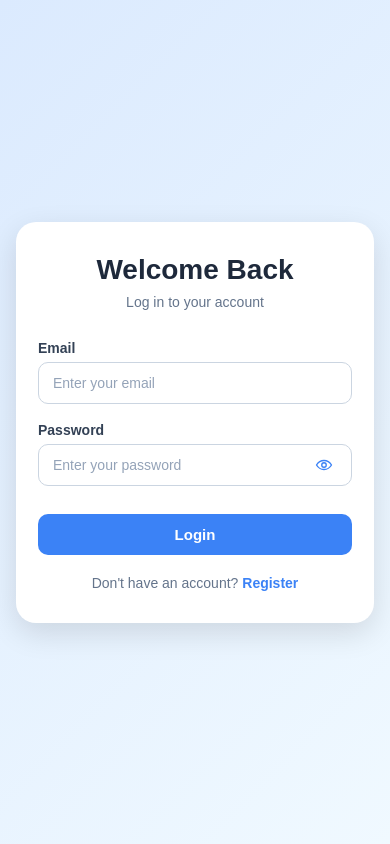
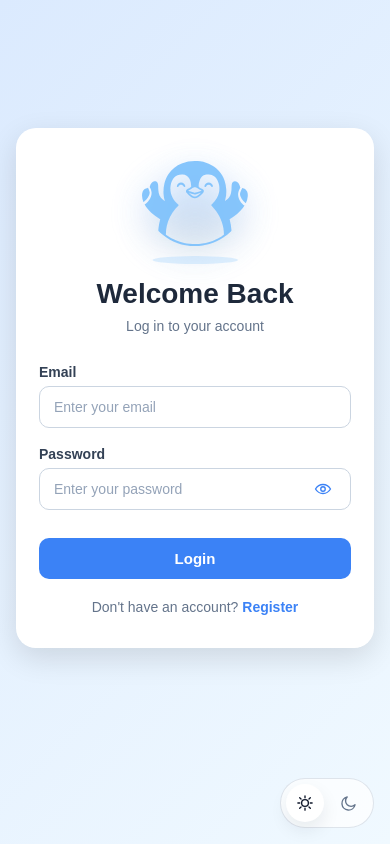
Before and after one commit to od-itec/Frontend, a React app: page /login in a window 390 px wide. Built offline with nearby package versions, Linux system fonts and the light colour scheme; the HTML template or start-up script is replaced by a standard one.

Commit message:
Pingu login page dark/knight

```diff
--- a/src/pages/LoginPage.css
+++ b/src/pages/LoginPage.css
@@ -14,6 +14,7 @@
   --login-bg-end: #f0f9ff;
   --login-card-bg: #ffffff;
   --login-card-shadow: rgba(0, 0, 0, 0.12);
+  --login-card-border: rgba(255, 255, 255, 0.7);
   --login-title-color: #1e293b;
   --login-subtitle-color: #64748b;
   --login-label-color: #334155;
@@ -28,10 +29,29 @@
   --login-button-hover: #2563eb;
   --login-footer-color: #64748b;
   --login-link-color: #3b82f6;
+  --login-toggle-bg: rgba(255, 255, 255, 0.72);
+  --login-toggle-border: rgba(148, 163, 184, 0.28);
+  --login-toggle-text: #64748b;
+  --login-toggle-active-bg: #ffffff;
+  --login-toggle-active-text: #0f172a;
+  --login-toggle-shadow: rgba(15, 23, 42, 0.08);
+  --login-mascot-glow-top: rgba(191, 219, 254, 0.52);
+  --login-mascot-glow-bottom: rgba(179, 191, 199, 0.45);
+  --login-mascot-filter:
+    brightness(0)
+    saturate(100%)
+    invert(74%)
+    sepia(28%)
+    saturate(1287%)
+    hue-rotate(179deg)
+    brightness(101%)
+    contrast(98%)
+    drop-shadow(0 10px 20px rgba(96, 165, 250, 0.22));
 
   width: 100%;
   min-height: 100svh;
   padding: 24px;
+  position: relative;
   display: flex;
   justify-content: center;
   align-items: center;
@@ -64,24 +84,43 @@
 }
 
 .login-page.theme-graphite {
-  --login-bg-start: #111827;
-  --login-bg-end: #1f2937;
-  --login-card-bg: #0f172a;
-  --login-card-shadow: rgba(15, 23, 42, 0.45);
-  --login-title-color: #f8fafc;
-  --login-subtitle-color: #94a3b8;
+  --login-bg-start: #07111f;
+  --login-bg-end: #172554;
+  --login-card-bg: rgba(10, 19, 39, 0.82);
+  --login-card-shadow: rgba(2, 8, 23, 0.5);
+  --login-card-border: rgba(125, 211, 252, 0.14);
+  --login-title-color: #eff6ff;
+  --login-subtitle-color: #93c5fd;
   --login-label-color: #cbd5e1;
-  --login-input-bg: #111827;
-  --login-input-border: #334155;
-  --login-input-text: #f8fafc;
+  --login-input-bg: rgba(15, 23, 42, 0.88);
+  --login-input-border: rgba(96, 165, 250, 0.22);
+  --login-input-text: #eff6ff;
   --login-input-placeholder: #64748b;
-  --login-input-focus-border: #38bdf8;
-  --login-input-focus-ring: rgba(56, 189, 248, 0.2);
-  --login-button-bg: #38bdf8;
-  --login-button-text: #082f49;
-  --login-button-hover: #0ea5e9;
-  --login-footer-color: #94a3b8;
-  --login-link-color: #7dd3fc;
+  --login-input-focus-border: #7dd3fc;
+  --login-input-focus-ring: rgba(56, 189, 248, 0.18);
+  --login-button-bg: linear-gradient(135deg, #38bdf8, #2563eb);
+  --login-button-text: #eff6ff;
+  --login-button-hover: linear-gradient(135deg, #0ea5e9, #1d4ed8);
+  --login-footer-color: #93c5fd;
+  --login-link-color: #bae6fd;
+  --login-toggle-bg: rgba(15, 23, 42, 0.6);
+  --login-toggle-border: rgba(125, 211, 252, 0.18);
+  --login-toggle-text: #93c5fd;
+  --login-toggle-active-bg: rgba(59, 130, 246, 0.2);
+  --login-toggle-active-text: #eff6ff;
+  --login-toggle-shadow: rgba(56, 189, 248, 0.12);
+  --login-mascot-glow-top: rgba(56, 189, 248, 0.34);
+  --login-mascot-glow-bottom: rgba(59, 130, 246, 0.24);
+  --login-mascot-filter:
+    brightness(0)
+    saturate(100%)
+    invert(84%)
+    sepia(14%)
+    saturate(1388%)
+    hue-rotate(173deg)
+    brightness(106%)
+    contrast(97%)
+    drop-shadow(0 14px 26px rgba(56, 189, 248, 0.16));
 }
 
 .login-card {
@@ -91,7 +130,88 @@
   max-width: 380px;
   border-radius: 20px;
   box-shadow: 0 10px 30px var(--login-card-shadow);
+  border: 1px solid var(--login-card-border);
+  backdrop-filter: blur(18px);
   text-align: center;
+}
+
+.login-theme-toggle {
+  position: absolute;
+  right: 24px;
+  bottom: 24px;
+  z-index: 2;
+  display: inline-flex;
+  align-items: center;
+  gap: 6px;
+  padding: 5px;
+  border: 1px solid var(--login-toggle-border);
+  border-radius: 999px;
+  background: var(--login-toggle-bg);
+  box-shadow: inset 0 1px 0 rgba(255, 255, 255, 0.08);
+}
+
+.theme-option {
+  border: none;
+  background: transparent;
+  color: var(--login-toggle-text);
+  width: 38px;
+  height: 38px;
+  border-radius: 999px;
+  display: inline-flex;
+  align-items: center;
+  justify-content: center;
+  cursor: pointer;
+  transition:
+    background-color 0.2s ease,
+    color 0.2s ease,
+    box-shadow 0.2s ease;
+}
+
+.theme-option.is-active {
+  background: var(--login-toggle-active-bg);
+  color: var(--login-toggle-active-text);
+  box-shadow: 0 8px 18px var(--login-toggle-shadow);
+}
+
+.theme-icon {
+  width: 18px;
+  height: 18px;
+  display: block;
+}
+
+.theme-option:focus-visible {
+  outline: 2px solid var(--login-input-focus-border);
+  outline-offset: 2px;
+}
+
+.login-mascot-shell {
+  position: relative;
+  width: fit-content;
+  margin: 0 auto 18px;
+}
+
+.login-mascot-shell::before {
+  content: "";
+  position: absolute;
+  inset: 10% 8%;
+  border-radius: 50%;
+  background:
+    radial-gradient(circle at 50% 40%, var(--login-mascot-glow-top), transparent 77%),
+    radial-gradient(circle at 50% 70%, var(--login-mascot-glow-bottom), transparent 72%);
+  filter: blur(14px);
+  z-index: 0;
+}
+
+.login-mascot-image {
+  position: relative;
+  display: block;
+  width: 170px;
+  max-width: 72%;
+  height: auto;
+  margin: 0 auto;
+  filter: var(--login-mascot-filter);
+  opacity: 0.94;
+  z-index: 1;
 }
 
 .login-title {
@@ -209,11 +329,16 @@
   font-size: 15px;
   font-weight: bold;
   cursor: pointer;
-  transition: 0.3s;
+  transition: transform 0.2s ease, box-shadow 0.2s ease, background 0.2s ease;
 }
 
 .login-btn:hover {
   background: var(--login-button-hover);
+  box-shadow: 0 14px 24px rgba(37, 99, 235, 0.18);
+}
+
+.login-btn:active {
+  transform: translateY(1px);
 }
 
 .login-footer {
@@ -230,10 +355,23 @@
 
 @media (max-width: 480px) {
   .login-page {
-    padding: 16px;
+    padding: 16px 16px 84px;
   }
 
   .login-card {
     padding: 32px 22px;
   }
+
+  .login-theme-toggle {
+    right: 16px;
+    bottom: 16px;
+  }
+
+  .login-mascot-shell {
+    margin-bottom: 14px;
+  }
+
+  .login-mascot-image {
+    width: 148px;
+  }
 }
--- a/src/pages/LoginPage.jsx
+++ b/src/pages/LoginPage.jsx
@@ -1,5 +1,6 @@
 import React, { useState } from "react";
 import { useNavigate } from "react-router-dom";
+import mascotIcon from "../assets/testimoniale-icon.svg";
 import "./LoginPage.css";
 
 function EyeIcon() {
@@ -70,25 +71,82 @@ function EyeOffIcon() {
   );
 }
 
+function SunIcon() {
+  return (
+    <svg viewBox="0 0 24 24" aria-hidden="true" className="theme-icon">
+      <circle cx="12" cy="12" r="4.5" fill="none" stroke="currentColor" strokeWidth="1.8" />
+      <path
+        d="M12 2.5v2.5M12 19v2.5M4.9 4.9l1.8 1.8M17.3 17.3l1.8 1.8M2.5 12H5M19 12h2.5M4.9 19.1l1.8-1.8M17.3 6.7l1.8-1.8"
+        fill="none"
+        stroke="currentColor"
+        strokeWidth="1.8"
+        strokeLinecap="round"
+      />
+    </svg>
+  );
+}
+
+function MoonIcon() {
+  return (
+    <svg viewBox="0 0 24 24" aria-hidden="true" className="theme-icon">
+      <path
+        d="M20 14.4A8.8 8.8 0 1 1 9.6 4a7.1 7.1 0 0 0 10.4 10.4Z"
+        fill="none"
+        stroke="currentColor"
+        strokeWidth="1.8"
+        strokeLinecap="round"
+        strokeLinejoin="round"
+      />
+    </svg>
+  );
+}
+
 export default function Login() {
   const navigate = useNavigate();
-
   const [email, setEmail] = useState("");
   const [password, setPassword] = useState("");
   const [showPassword, setShowPassword] = useState(false);
+  const [theme, setTheme] = useState("sky");
 
   const handleSubmit = (e) => {
     e.preventDefault();
-
     console.log("Email:", email);
     console.log("Password:", password);
-
     navigate("/workspace");
   };
 
   return (
-    <div className="login-page theme-sky">
+    <div className={`login-page theme-${theme}`}>
+      <div className="login-theme-toggle" role="group" aria-label="Theme switcher">
+        <button
+          type="button"
+          className={`theme-option ${theme === "sky" ? "is-active" : ""}`}
+          onClick={() => setTheme("sky")}
+          aria-label="Switch to light theme"
+          aria-pressed={theme === "sky"}
+        >
+          <SunIcon />
+        </button>
+        <button
+          type="button"
+          className={`theme-option ${theme === "graphite" ? "is-active" : ""}`}
+          onClick={() => setTheme("graphite")}
+          aria-label="Switch to dark theme"
+          aria-pressed={theme === "graphite"}
+        >
+          <MoonIcon />
+        </button>
+      </div>
+
       <div className="login-card">
+        <div className="login-mascot-shell" aria-hidden="true">
+          <img
+            src={mascotIcon}
+            alt=""
+            className="login-mascot-image"
+          />
+        </div>
+
         <h2 className="login-title">Welcome Back</h2>
         <p className="login-subtitle">Log in to your account</p>
 
```
Also changed, not shown: src/assets/testimoniale-icon.svg (added).
